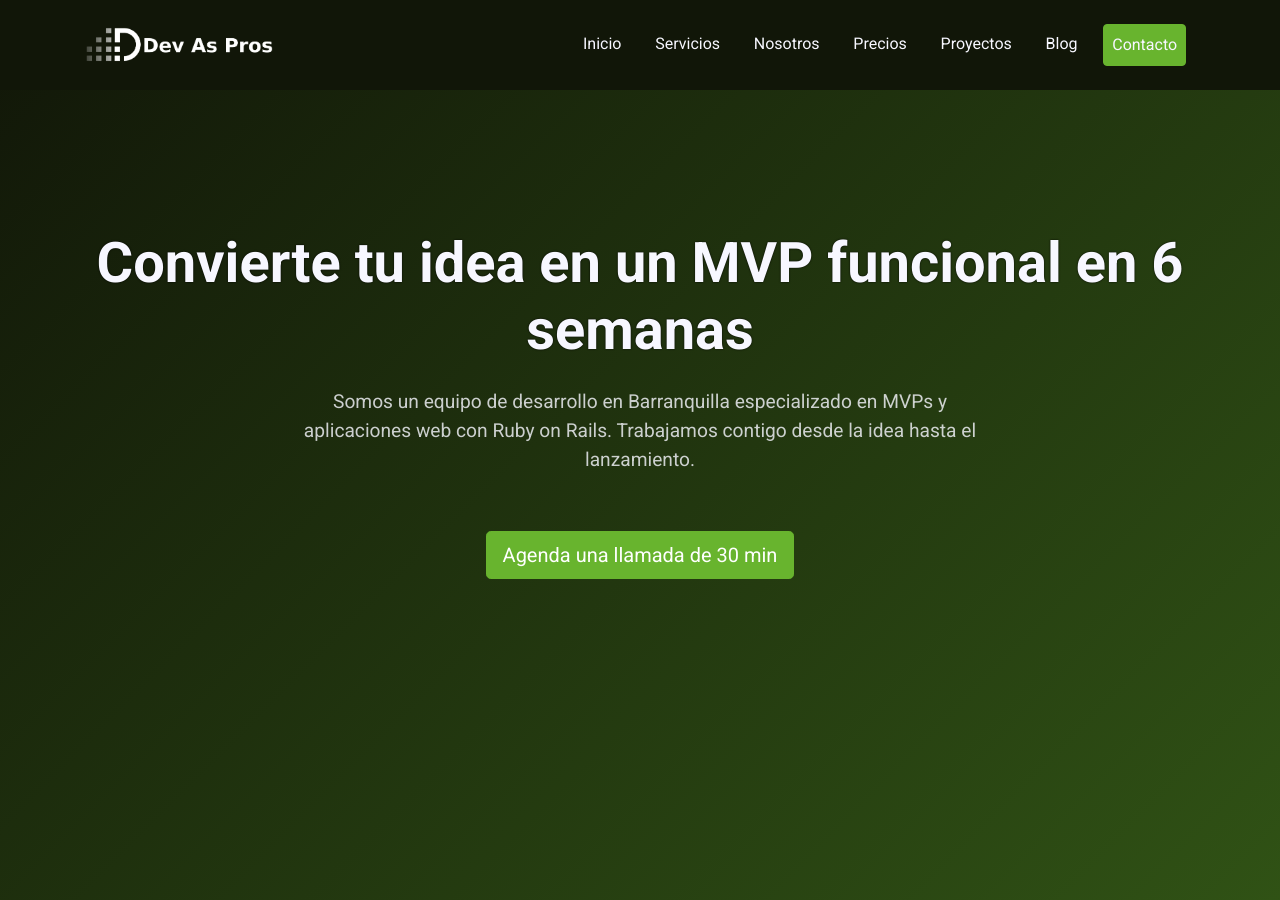
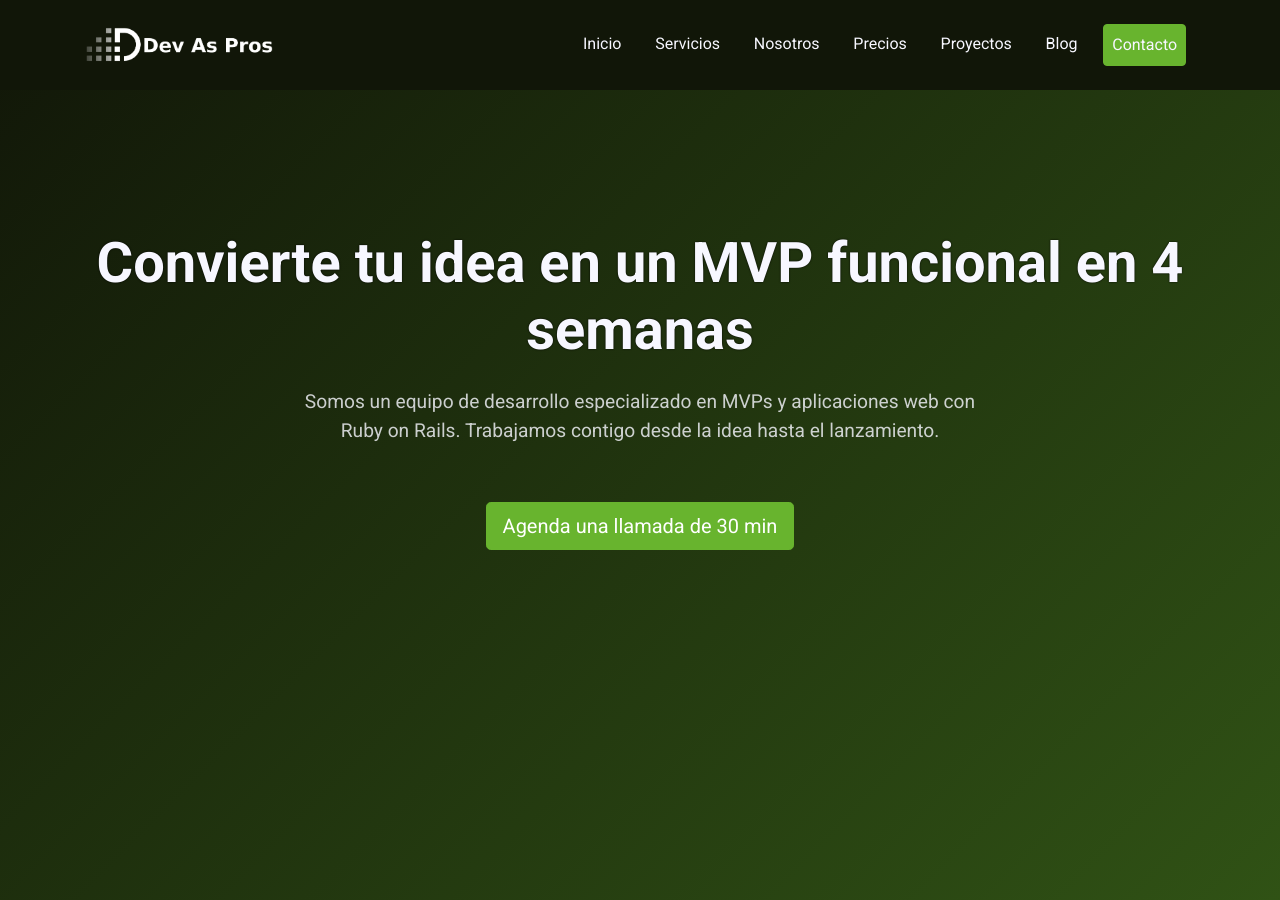
Before and after one commit to devaspros/website, a Jekyll site: the page built from index.html, in a window 1280 px wide and 900 px high. Built offline with Jekyll 4.4.1, drawn with Linux system fonts in a browser that asks for light colours; comment, search, counter and statistics services are not loaded; some of the changed text lies outside the part shown.

Commit message:
cambios en textos

```diff
--- a/index.html
+++ b/index.html
@@ -5,8 +5,8 @@ title: Desarrollo de Software
 
 <section class="intro">
   <div class="container text-center">
-    <h1 class="text-shadow">Convierte tu idea en un MVP funcional en 6 semanas</h1>
-    <p class="lead">Somos un equipo de desarrollo en Barranquilla especializado en MVPs y aplicaciones web con Ruby on Rails. Trabajamos contigo desde la idea hasta el lanzamiento.</p>
+    <h1 class="text-shadow">Convierte tu idea en un MVP funcional en 4 semanas</h1>
+    <p class="lead">Somos un equipo de desarrollo especializado en MVPs y aplicaciones web con Ruby on Rails. Trabajamos contigo desde la idea hasta el lanzamiento.</p>
     <a href="/contact-us" class="btn btn-primary btn-lg cta">Agenda una llamada de 30 min</a>
   </div>
 </section>
@@ -36,7 +36,7 @@ title: Desarrollo de Software
       <div class="col-md-5 home-servicio-card">
         <i class="fas fa-star-half-alt"></i>
         <h3>MVP</h3>
-        <p class="home-servicio-tiempo">6 semanas</p>
+        <p class="home-servicio-tiempo">4 semanas</p>
         <p>Valida tu idea con una versión funcional del producto antes de invertir en el desarrollo completo.</p>
         <a href="/mvp_development" class="btn btn-outline-light mt-3">Saber más</a>
       </div>
@@ -44,7 +44,7 @@ title: Desarrollo de Software
       <div class="col-md-5 home-servicio-card">
         <i class="fas fa-star"></i>
         <h3>Versión Inicial</h3>
-        <p class="home-servicio-tiempo">6 meses</p>
+        <p class="home-servicio-tiempo">4 meses</p>
         <p>Construye la primera versión completa de tu producto, lista para usuarios reales y para escalar.</p>
         <a href="/web_app_development" class="btn btn-outline-light mt-3">Saber más</a>
       </div>
--- a/nosotros.html
+++ b/nosotros.html
@@ -61,15 +61,13 @@ title: Nosotros
     <h2>El equipo</h2>
 
     <div class="row justify-content-center mt-5">
-      <!-- REEMPLAZAR: Agrega los integrantes reales del equipo -->
       <div class="col-md-4 miembro">
         <div class="miembro-foto">
           <i class="fas fa-user-circle"></i>
         </div>
         <h4>Francisco Quintero</h4>
         <p class="miembro-rol">Desarrollo Backend</p>
-        <!-- REEMPLAZAR: Bio corta de 1-2 oraciones -->
-        <p class="miembro-bio">Ruby on Rails developer con X años de experiencia construyendo aplicaciones web para clientes en toda Latinoamérica.</p>
+        <p class="miembro-bio">Ruby on Rails developer con más de 10 años de experiencia construyendo aplicaciones web para clientes en toda Latinoamérica.</p>
       </div>
 
       <div class="col-md-4 miembro">
@@ -78,7 +76,6 @@ title: Nosotros
         </div>
         <h4>Ricardo Ordoñez</h4>
         <p class="miembro-rol">Desarrollo Frontend</p>
-        <!-- REEMPLAZAR: Bio corta de 1-2 oraciones -->
         <p class="miembro-bio">Especialista en interfaces web con enfoque en experiencia de usuario y diseño orientado a conversión.</p>
       </div>
     </div>
--- a/services.html
+++ b/services.html
@@ -22,7 +22,7 @@ title: Servicios
       <div class="tier">
         <i class="fas fa-star-half-alt mvp"></i>
         <h3>MVP</h3>
-        <h5>6 semanas</h5>
+        <h5>4 semanas</h5>
         <p>
           Te ayudaremos a definir tu idea en términos de un producto de software.
         </p>
@@ -37,9 +37,9 @@ title: Servicios
       <div class="tier">
         <i class="fas fa-star release"></i>
         <h3>Versión Inicial</h3>
-        <h5>6 meses</h5>
+        <h5>4 meses</h5>
         <p>
-          Puede tomarnos hasta 6 meses lanzar la primera versión de tu idea en línea.
+          Puede tomarnos hasta 4 meses lanzar la primera versión de tu idea en línea.
         </p>
 
         <p>
```
Also changed, not shown: precios.html (+3 -4 lines), proceso.html (+5 -9 lines).
